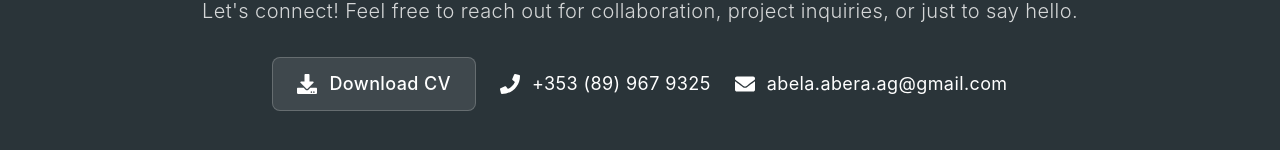
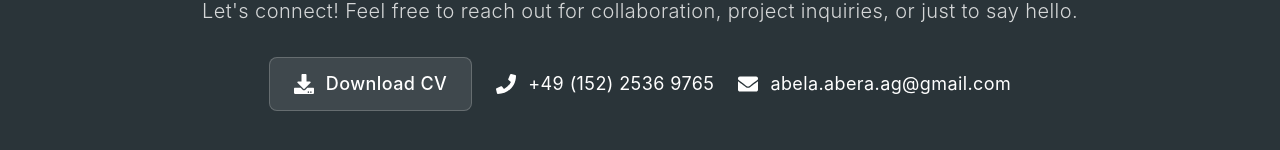
Before and after one commit to abela-21/personal-portfolio, a Next.js app: page / in a window 1280 px wide. Shown: the part 2618-2768 px from the top of the page. Built offline with nearby package versions, Linux system fonts and the light colour scheme.

Commit message:
Update ContactSection.js
german number update

```diff
--- a/components/ContactSection.js
+++ b/components/ContactSection.js
@@ -33,7 +33,7 @@ export default function ContactSection() {
           </a>
           <div className="flex items-center gap-3 text-lg">
             <FaPhone className="text-xl" />
-            <span>+353 (89) 967 9325</span>
+            <span>+49 (152) 2536 9765</span>
           </div>
           <div className="flex items-center gap-3 text-lg">
             <FaEnvelope className="text-xl" />
```
